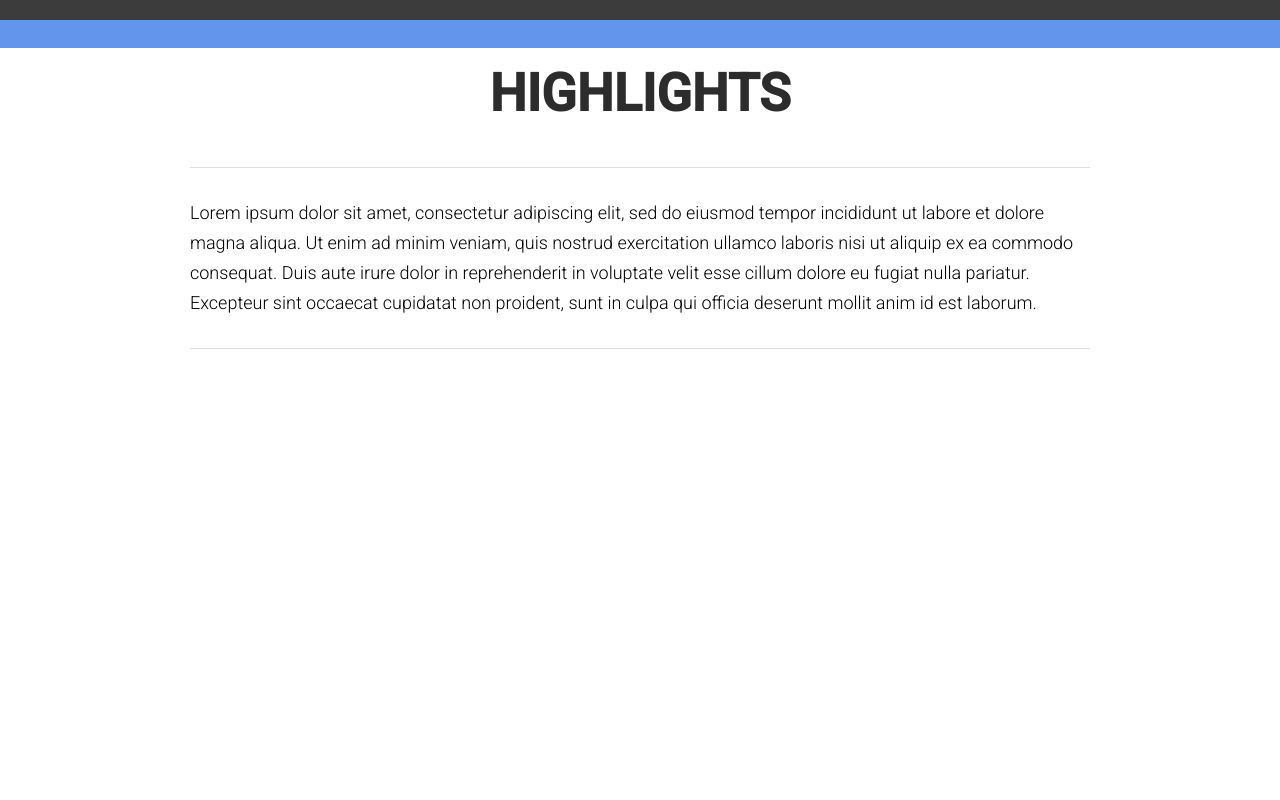
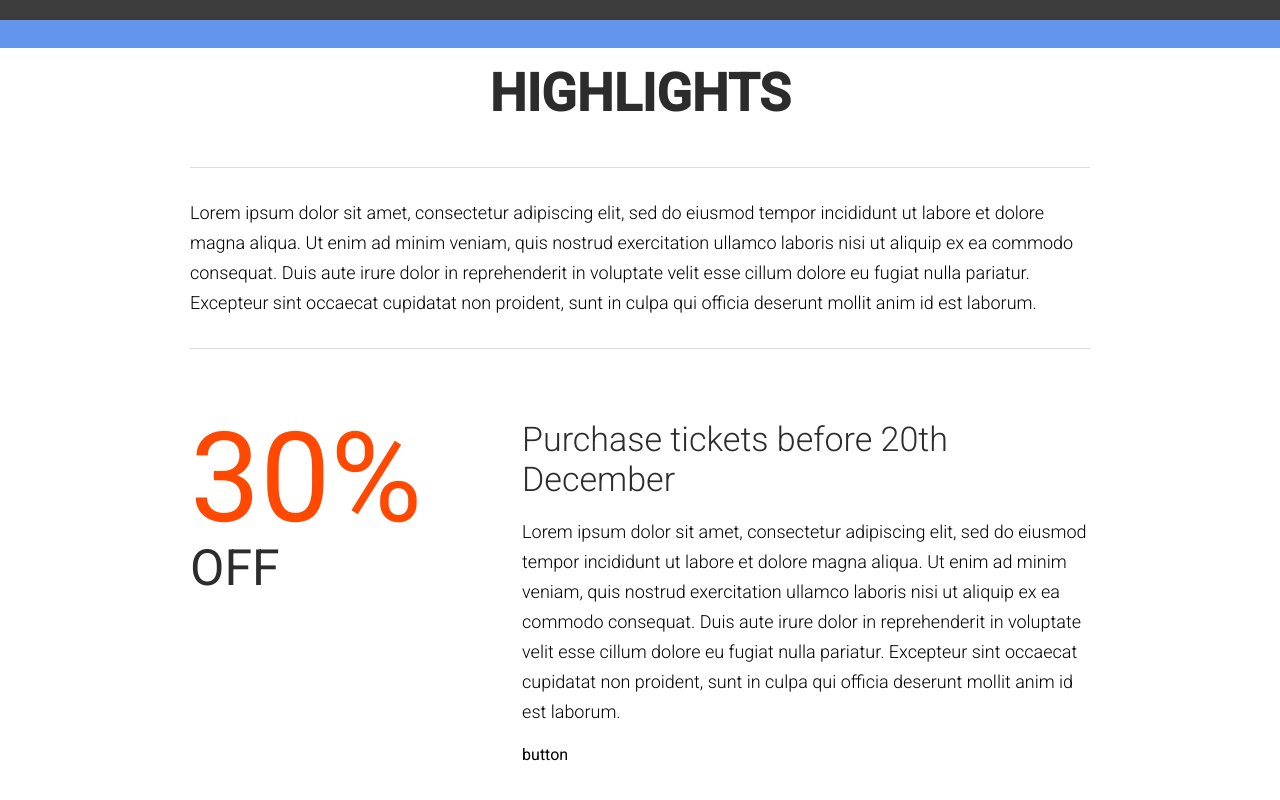
Before and after one commit to tddgit/react-venue, a React (Create React App) app: page / in a window 1280 px wide. Shown: the part 1452-2252 px from the top of the page. Before the commit the page ends 1801 px from the top, so only its background shows below. Built offline with nearby package versions, Linux system fonts and the light colour scheme.

Commit message:
Project till venue info

```diff
--- /dev/null
+++ b/src/components/Highlights/Discount.js
@@ -0,0 +1,54 @@
+import React, { Component } from "react";
+import Fade from "react-reveal/Fade";
+import Slide from "react-reveal/Slide";
+
+class Discount extends Component {
+  state = {
+    discountStart: 0,
+    discountEnd: 30,
+  };
+
+  porcentage = () => {
+    if (this.state.discountStart < this.state.discountEnd) {
+      this.setState({ discountStart: this.state.discountStart + 1 });
+    }
+  };
+
+  componentDidUpdate() {
+    setTimeout(() => {
+      this.porcentage();
+    }, 30);
+  }
+
+  render() {
+    return (
+      <div className={"center_wrapper"}>
+        <div className={"discount_wrapper"}>
+          <Fade onReveal={() => this.porcentage()}>
+            <div className={"discount_porcentage"}>
+              <span>{this.state.discountStart}%</span>
+              <span>OFF</span>
+            </div>
+          </Fade>
+          <Slide right>
+            <div className={"discount_description"}>
+              <h3>Purchase tickets before 20th December</h3>
+              <p>
+                Lorem ipsum dolor sit amet, consectetur adipiscing elit, sed do
+                eiusmod tempor incididunt ut labore et dolore magna aliqua. Ut
+                enim ad minim veniam, quis nostrud exercitation ullamco laboris
+                nisi ut aliquip ex ea commodo consequat. Duis aute irure dolor
+                in reprehenderit in voluptate velit esse cillum dolore eu fugiat
+                nulla pariatur. Excepteur sint occaecat cupidatat non proident,
+                sunt in culpa qui officia deserunt mollit anim id est laborum.
+              </p>
+              <div>button</div>
+            </div>
+          </Slide>
+        </div>
+      </div>
+    );
+  }
+}
+
+export default Discount;
--- a/src/components/Highlights/index.js
+++ b/src/components/Highlights/index.js
@@ -1,10 +1,12 @@
 import React from "react";
 import Description from "./Description";
+import Discount from "./Discount";
 
 const Highlights = () => {
   return (
     <div className={"highlight_wrapper"}>
       <Description />
+      <Discount />
     </div>
   );
 };
```
